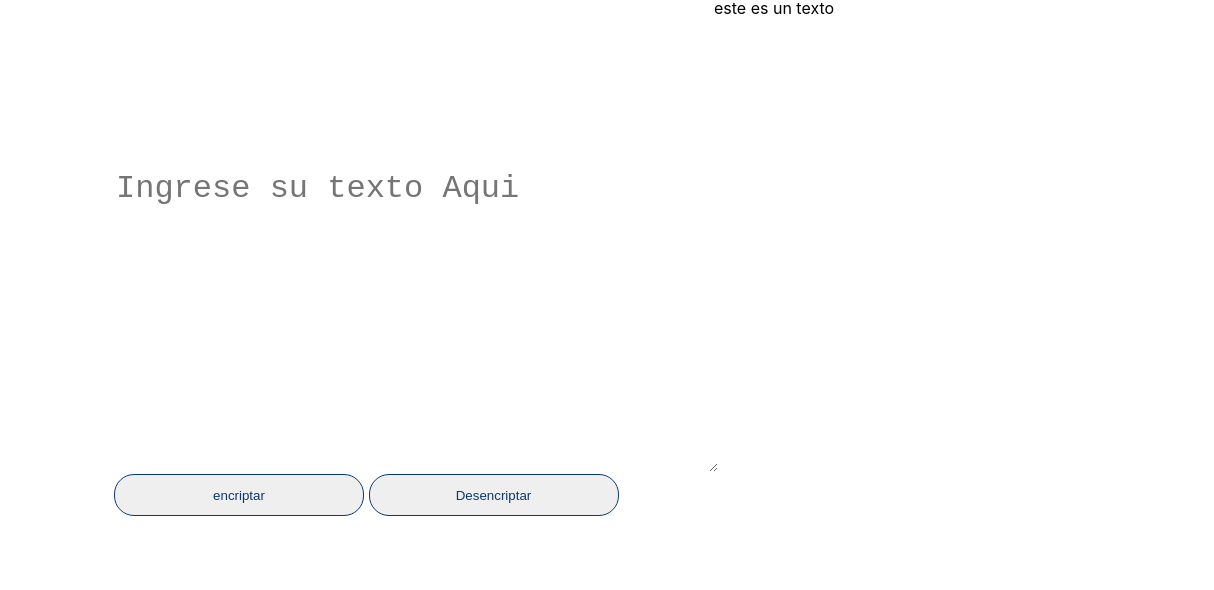
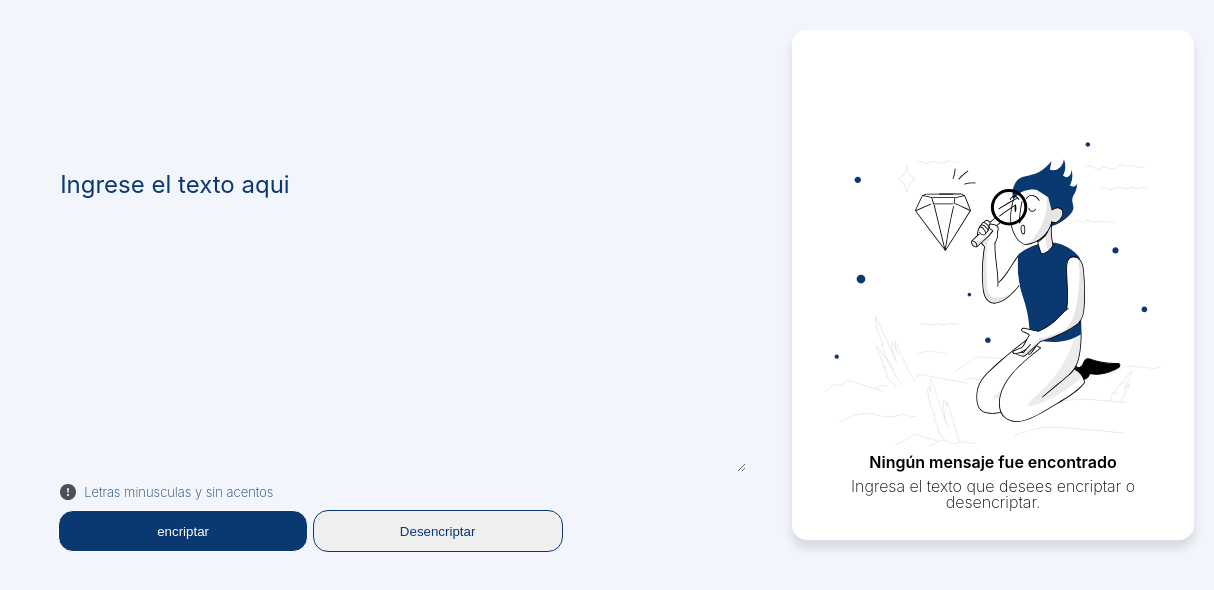
Before and after one commit to javiezcobar/Challenge-1-encriptador, a plain HTML site: page index.html in a window 1280 px wide. Shown: the full height of the page, 66-1280 px from the left. Drawn offline with Linux system fonts and the light colour scheme.

Commit message:
boton de copiar y cambios de css

```diff
--- a/index.html
+++ b/index.html
@@ -13,18 +13,29 @@
         <img id="logo" src="assets/Vector.svg">
     </header>
     <div id="seccion1">
-        <textarea id="input" class="textarea" placeholder="Ingrese su texto Aqui"></textarea>
-        <button id="encript" class="boton">encriptar</button>
+        <textarea id="input" class="textarea" onblur="this.placeholder='Ingrese el texto aqui'" onfocus="this.placeholder=''" placeholder="Ingrese el texto aqui"></textarea>
+        <div>
+            <div class="iText"><img src="assets/info.svg" style="margin-right: 8px;"><span>Letras minusculas y sin acentos</span></div>
+        </div>
+        <button id="encript" class="botonPrimario">encriptar</button>
         <button id="desencript" class="boton">Desencriptar</button>
     </div>
-
-        <div id="display">este es un texto</div>
-
+        <div class="seccion2">
+            <div id="display"></div>
+            <div id="infoText">
+                <img src="assets/Muñeco.svg">
+                <h2>Ningún mensaje fue encontrado</h2>
+                <span>Ingresa el texto que desees encriptar o desencriptar.</span>
+            </div>
+            <button id="btnCopiar" class="boton">Copiar</button>
+        </div>
     <script>
         const input = document.getElementById("input");
         const botonEncript = document.getElementById("encript");
         const botonDesencript = document.getElementById("desencript");
         const display = document.getElementById("display")
+        const infoText = document.getElementById("infoText")
+        const btnCopiar = document.getElementById("btnCopiar")
         let arr = [];
         let encriptado = "";
 
@@ -42,6 +53,9 @@
 
            // envia el texto al div
            display.innerText = encriptado;
+
+           infoText.style.display = "none";
+           btnCopiar.style.display = "inline";
         }
 
         function desencriptar(){
@@ -64,11 +78,21 @@
             }
 
             display.innerText = encriptado
+
+            infoText.style.display = "none";
+            btnCopiar.style.display = "inline";
+
+        }
+
+        function copiar(){
+            input.value = display.innerText;
+            display.innerText = "";
+            btnCopiar.style.display = "none";
         }
 
         botonEncript.onclick = encriptar;
         botonDesencript.onclick = desencriptar;
-
+        btnCopiar.onclick = copiar;
 
     </script>
 </body>
--- a/styles.css
+++ b/styles.css
@@ -44,11 +44,16 @@ table {
 
 @import url('https://fonts.googleapis.com/css2?family=Inter:wght@400;700&display=swap');
 
+html {
+	background-color: #F3F5FC;
+	height: 100vh;
+	width: 100vw;
+}
+
 body{
     font-family: 'Inter', sans-serif;
     font-style: normal;
 	display: flex;
-	height: 700px;
 }
 
 header {
@@ -58,24 +63,90 @@ header {
 }
 
 #seccion1 {
-	width: 600px;
+	width: 100%;
 	padding-top: 168px;
+	padding-right: 30px;
 }
 
 #input {
+	font-family: 'Inter', sans-serif;
 	width: 100%;
 	height: 300px;
     border: 0;
-    font-size: 32px;
+    font-size: 24px;
     color: #0A3871;
+	background-color: #F3F5FC;;
 }
 
+#input::placeholder {
+	color: #0A3871;
+}
 
+#input:focus-visible {
+	outline: none;
+}
+
+.iText {
+	margin: 8px 0;
+	display: flex;
+	align-items: center;
+	color: #0A3871;
+	font-size: small;
+	padding: 2px;
+}
+
+.botonPrimario {
+    width: 250px;
+    height: 42px;
+    color: white;
+	background-color: #0A3871;
+    border-radius: 15px;
+    border: 1px solid;
+}
 
 .boton {
     width: 250px;
     height: 42px;
     color: #0A3871;
-    border-radius: 20px;
+    border-radius: 15px;
     border: 1px solid;
 }
+
+.seccion2 {
+	width: 50vw;
+	height: 450px;
+	border-radius: 15px;
+	margin: 30px 20px;
+	padding: 30px;
+	background-color:  white;
+	box-shadow: 0px 8px 10px 1px rgba(0,0,0,0.1);
+	align-items: center;
+	display: flex;
+	flex-direction: column;
+	justify-content: space-between;
+}
+
+#display {
+	font-weight: 200;
+}
+
+h2 {
+	font-weight: 600;
+	line-height: 2;
+}
+span {
+	font-weight: 200;
+}
+
+#infoText {
+	display: flex;
+	flex-direction: column;
+	align-items: center;
+	text-align: center;
+}
+
+#btnCopiar {
+	display: none;
+	justify-content: flex-end;
+
+}
```
Also changed, not shown: assets/info.svg (added).
